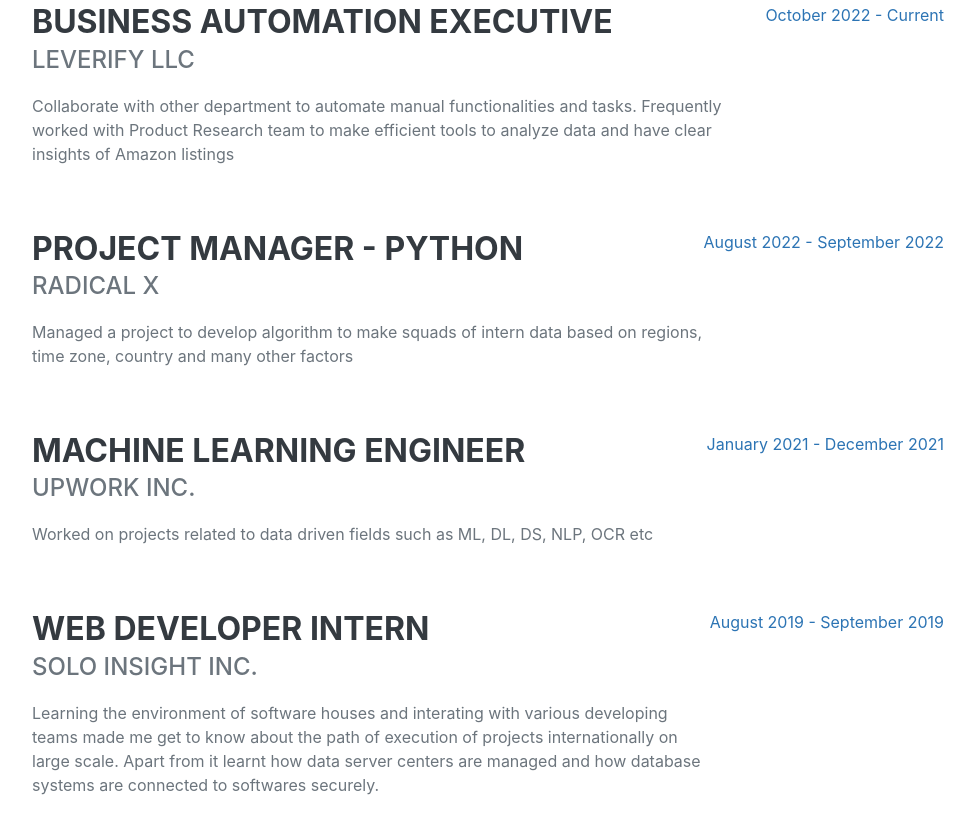
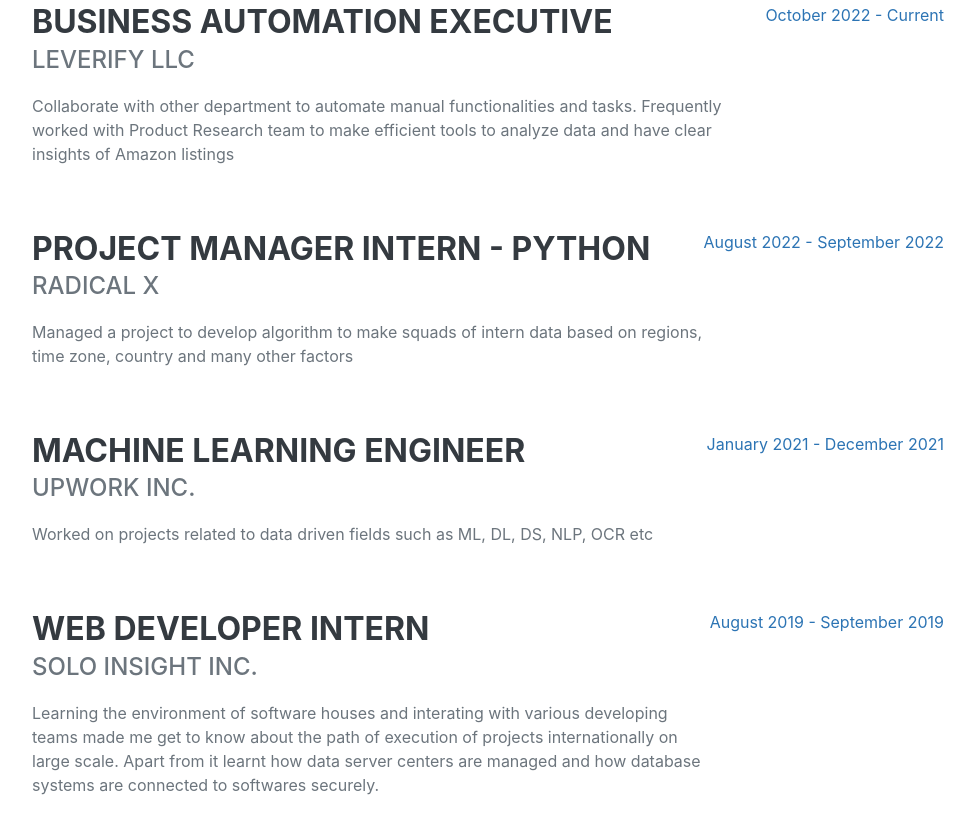
Before and after one commit to rafayaar/profile, a plain HTML site: page index.html in a window 1280 px wide. Shown: the part 993-1827 px from the top of the page, without its empty margins (288-1262 px from the left). Drawn offline with nearby package versions, Linux system fonts and the light colour scheme; a web font is replaced by a local one.

Commit message:
Update index.html

```diff
--- a/index.html
+++ b/index.html
@@ -77,7 +77,7 @@
                     </div>
                     <div class="d-flex flex-column flex-md-row justify-content-between mb-5">
                         <div class="flex-grow-1">
-                            <h3 class="mb-0">Project Manager - Python</h3>
+                            <h3 class="mb-0">Project Manager Intern - Python</h3>
                             <div class="subheading mb-3">Radical X</div>
                             <p>Managed a project to develop algorithm to make squads of intern data based on regions, time zone, country and many other factors
                             </p>
```
